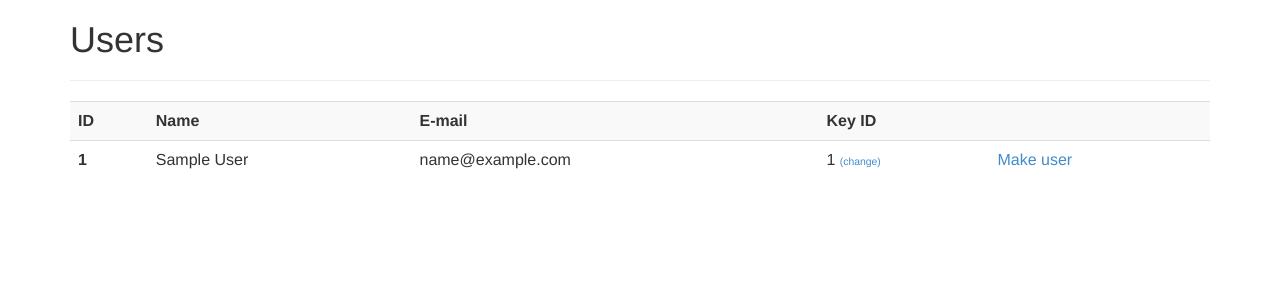
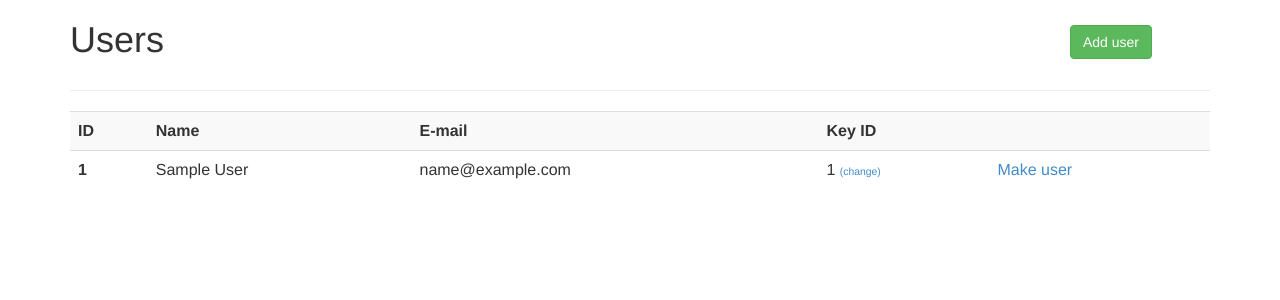
Before and after one commit to 091labs/access-control, a Flask app: page /users in a window 1280 px wide. Shown: the top 300 px of the page. Run offline with Flask 2, Linux system fonts and the light colour scheme; a user stored in the database is signed in; tables that the repository leaves empty hold one stand-in row (values such as "Sample post").

Commit message:
Allow adding users from the flask interface

```diff
--- a/access/forms.py
+++ b/access/forms.py
@@ -19,3 +19,9 @@ class NewAdminForm(Form):
 
 class NewKeyForm(Form):
     key_id = TextField('key_id', validators=[Required()])
+
+
+class NewUserForm(Form):
+    name = TextField('name', validators=[Required()])
+    email = TextField('email', validators=[Required()])
+    key_id = TextField('key_id', validators=[Required()])
--- a/access/templates/users.html
+++ b/access/templates/users.html
@@ -1,7 +1,13 @@
 {% extends "base.html" %}
 
 {% block content %}
-<h1>Users</h1>
+<div class="row">
+    <div class="col-md-10"><h1>Users</h1></div>
+    <div class="col-md-2">
+        <a class="btn btn-success" style="margin-top: 25px; margin-left: 25px;" href="{{ url_for('add_user') }}">Add user</a>
+    </div>
+</div>
+
 <hr>
 <table class="table table-striped">
     <tr><th>ID</th><th>Name</th><th>E-mail</th><th>Key ID</th><th>&nbsp;</th></tr>
--- a/access/views.py
+++ b/access/views.py
@@ -1,6 +1,6 @@
 from access import login_manager, app, db
 from access.constants import *
-from access.forms import LoginForm, NewAdminForm, NewKeyForm
+from access.forms import LoginForm, NewAdminForm, NewKeyForm, NewUserForm
 from access.models import User
 
 from flask import g, redirect, url_for, render_template, request, flash, abort
@@ -38,6 +38,19 @@ def index():
 @login_required
 def users():
     return render_template('users.html', title='Users', users=User.query.all())
+
+
+@app.route('/users/add', methods=['GET', 'POST'])
+@login_required
+def add_user():
+    form = NewUserForm()
+    if form.validate_on_submit():
+        user = User(form.name.data, form.email.data, int(form.key_id.data))
+        db.session.add(user)
+        db.session.commit()
+        flash('%s (%s) added' % (user.name, user.email), 'success')
+        return redirect(url_for('users'))
+    return render_template('new_user.html', form=form)
 
 
 @app.route('/users/update_key/<int:id>', methods=['GET', 'POST'])
```
Also changed, not shown: access/templates/new_user.html (added, +30 -0 lines).
